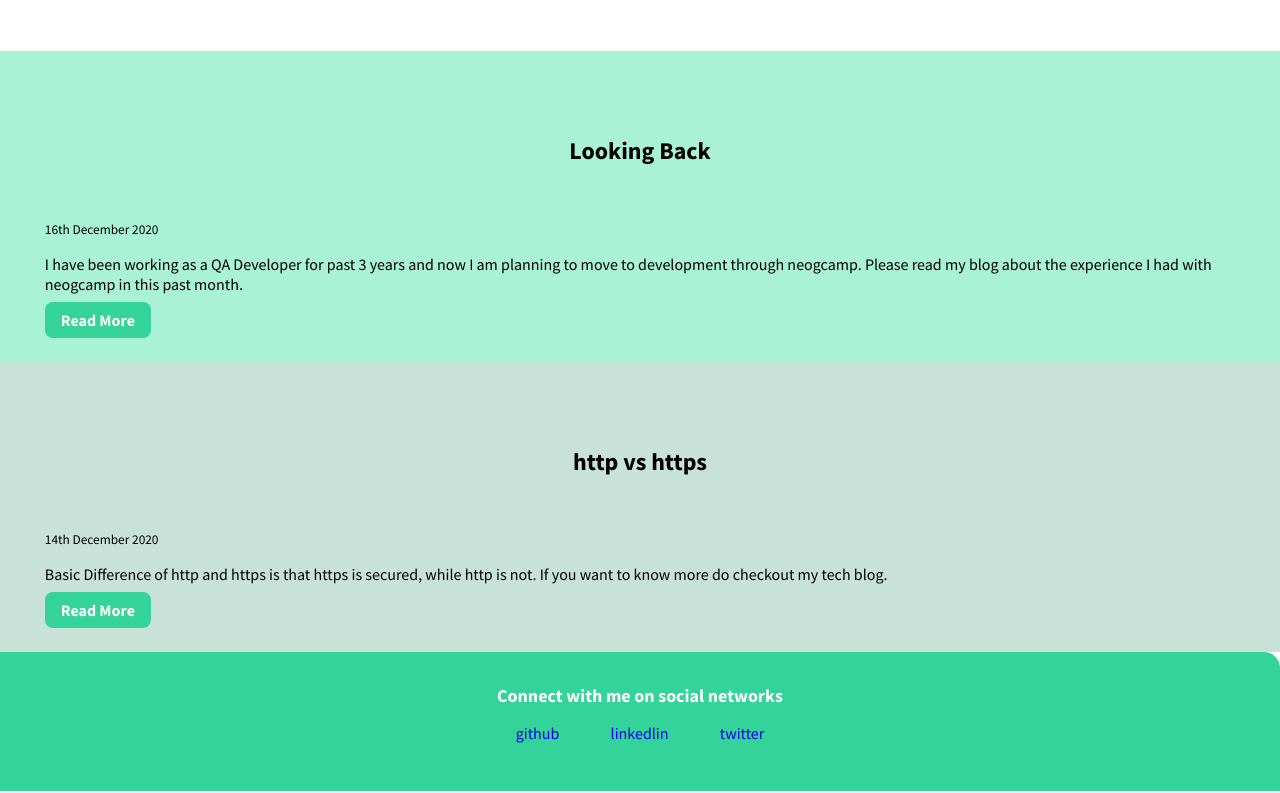
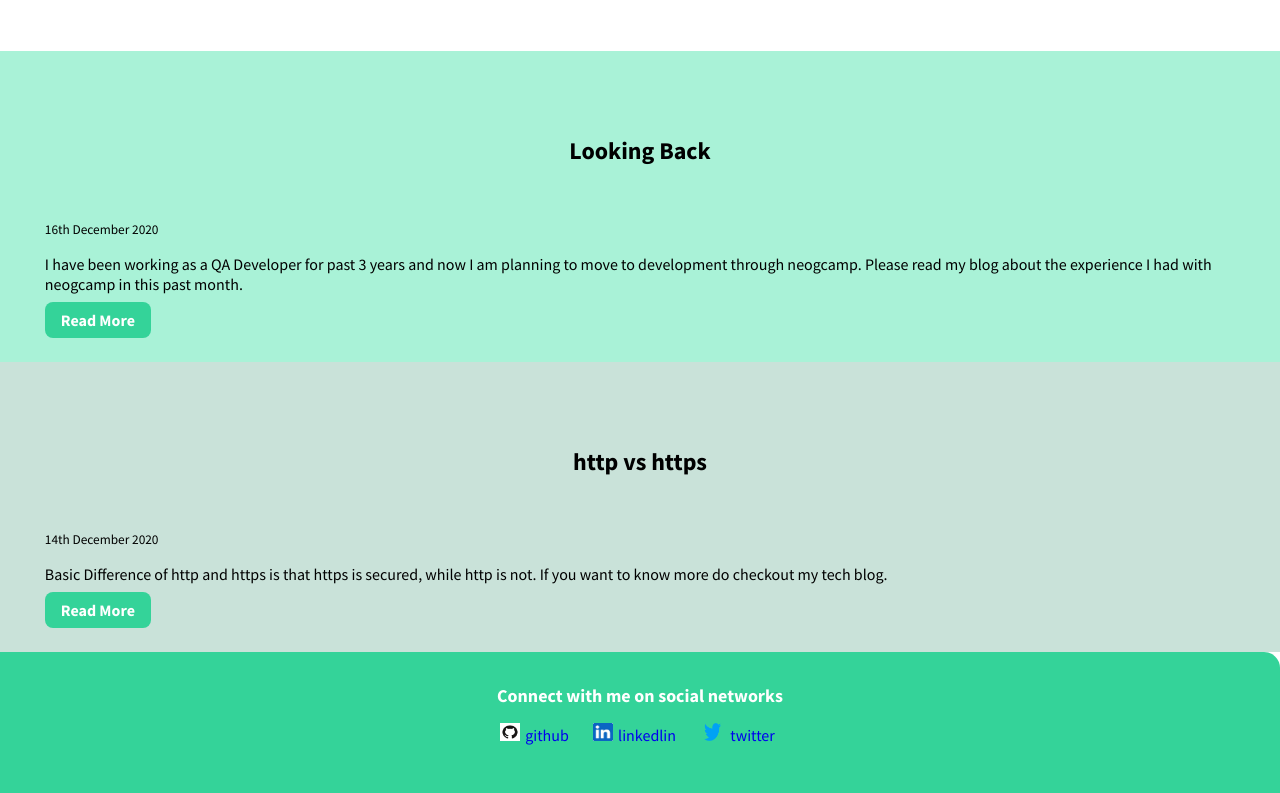
Before and after one commit to barbaricankit/ankit-neog-portfolio, a plain HTML site: page blogs.html in a window 1280 px wide. Shown: the part 515-1308 px from the top of the page. Drawn offline with Linux system fonts and the light colour scheme.

Commit message:
updated styling
Added logo images for social links

```diff
--- a/blogs.html
+++ b/blogs.html
@@ -47,11 +47,11 @@
     <footer class="footer">
         <div class="footer-header">Connect with me on social networks</div>
         <ul class="social-links list-non-bullet">
-            <li class="list-inline-item"><a class="link" href="https://github.com/barbaricankit">github</a></li>
+            <li class="list-inline-item"><span ><img class="social-logo" src="images/GitHub-Mark.png"/></span><a class="social-link" href="https://github.com/barbaricankit">github</a></li>
 
-            <li class="list-inline-item"><a class="link" href="https://www.linkedin.com/in/ankit-singhania-b8894613a">linkedlin</a></li>
+            <li class="list-inline-item"><span><img class="social-logo" src="images/linkedin.jpg"/></span><a class="social-link" href="https://www.linkedin.com/in/ankit-singhania-b8894613a">linkedlin</a></li>
 
-            <li class="list-inline-item"><a  class="link" href="/">twitter</a></li>
+            <li class="list-inline-item"><span ><img class="social-logo twitter-logo" src="images/Twitter-Logo.png"/></span><a  class="social-link" href="https://twitter.com/ankitCoder1993">twitter</a></li>
         </ul>
     </footer>
 </body>
--- a/style.css
+++ b/style.css
@@ -136,3 +136,17 @@ footer{
     padding:2rem;
 
 }
+.social-logo{
+
+    width:20px;
+    height:18px;
+}
+.twitter-logo{
+    width:25px;
+
+}
+.social-link{
+    text-decoration: none;
+    padding: 0 5px 5px 5px;
+
+}
```
Also changed, not shown: images/GitHub-Mark.png (added), images/Twitter-Logo.png (added), images/linkedin.jpg (added).
